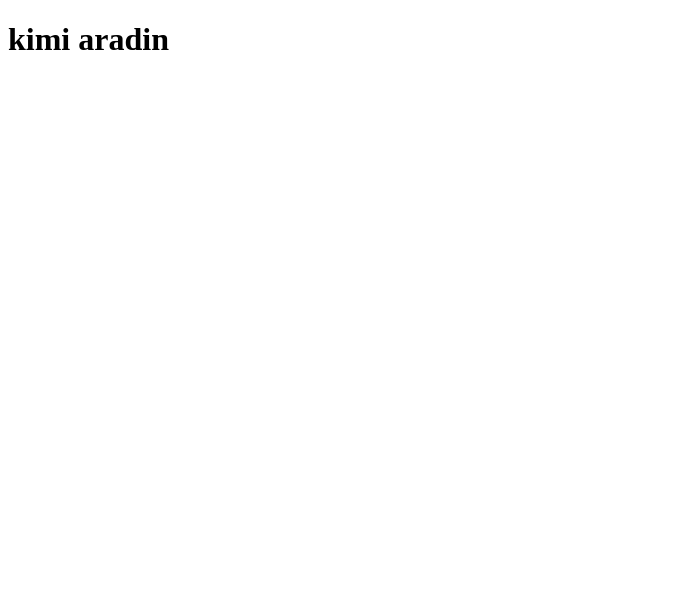
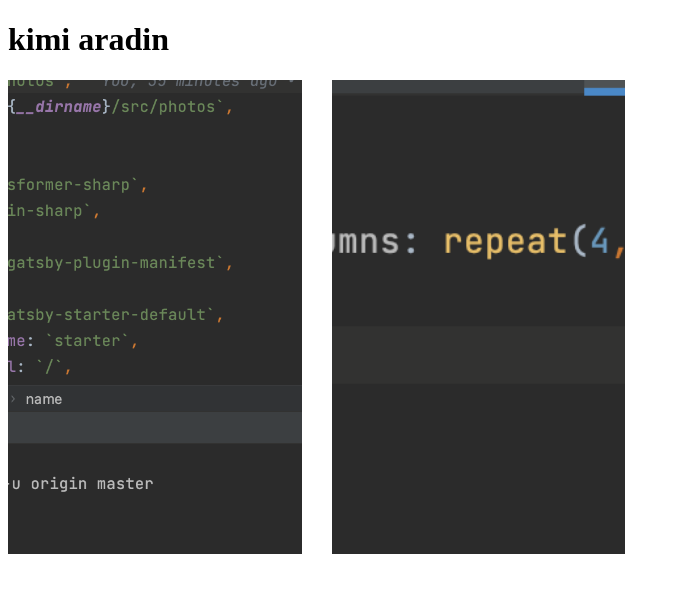
Before and after one commit to erbeyinn/photo-web-site, a Gatsby site: page / in a window 1280 px wide. Shown: the whole page, without its empty margins (0-680 px from the left). Built offline with nearby package versions, Linux system fonts and the light colour scheme; Gatsby itself is replaced by a stand-in of ours.

Commit message:
foto eklendi

```diff
--- a/gatsby-config.js
+++ b/gatsby-config.js
@@ -23,6 +23,13 @@
         path: `${__dirname}/src/images`,
       },
     },
+    {
+      resolve: `gatsby-source-filesystem`,
+      options: {
+        name: `photos`,
+        path: `${__dirname}/src/photos`,
+      },
+    },
     `gatsby-transformer-sharp`,
     `gatsby-plugin-sharp`,
     {
--- a/package.json
+++ b/package.json
@@ -6,6 +6,7 @@
   "author": "Kyle Mathews <mathews.kyle@gmail.com>",
   "dependencies": {
     "gatsby": "^5.0.0",
+    "gatsby-image": "^3.11.0",
     "gatsby-plugin-image": "^3.0.0",
     "gatsby-plugin-manifest": "^5.0.0",
     "gatsby-plugin-sharp": "^5.0.0",
--- /dev/null
+++ b/src/pages/index.css
@@ -0,0 +1,5 @@
+.photos{
+    display: grid;
+    grid-template-columns: repeat(4, 1fr);
+    grid-gap: 30px;
+}
--- a/src/pages/index.js
+++ b/src/pages/index.js
@@ -1,10 +1,37 @@
 import React from "react"
-const IndexPage = () => (
-    <div>
+import {graphql} from "gatsby"
+import Img from "gatsby-image"
+import './index.css'
+
+const IndexPage = ({data}) => {
+    console.log(data)
+    return <div>
         <h1>kimi aradin</h1>
+        <div className="photos">
+            {data.allFile.edges.map(({node}) => {
+                return <Img key={node.id} fluid={node.childImageSharp.fluid}/>
+            })}
+        </div>
+
     </div>
-)
+}
 
+export const pageQuery = graphql`
+{
+  allFile(filter:{absolutePath:{regex:"//photos//"}}) {
+    edges {
+       node {
+        id
+        childImageSharp{
+          fluid{
+            ...GatsbyImageSharpFluid
+          }
+        }
+      }
+    }
+  }
+}
+`
 
 
 export default IndexPage
```
Also changed, not shown: src/photos/Screen Shot 2022-11-26 at 02.11.56.png (added), src/photos/Screen Shot 2022-11-26 at 02.39.57.png (added), 1 other file.
